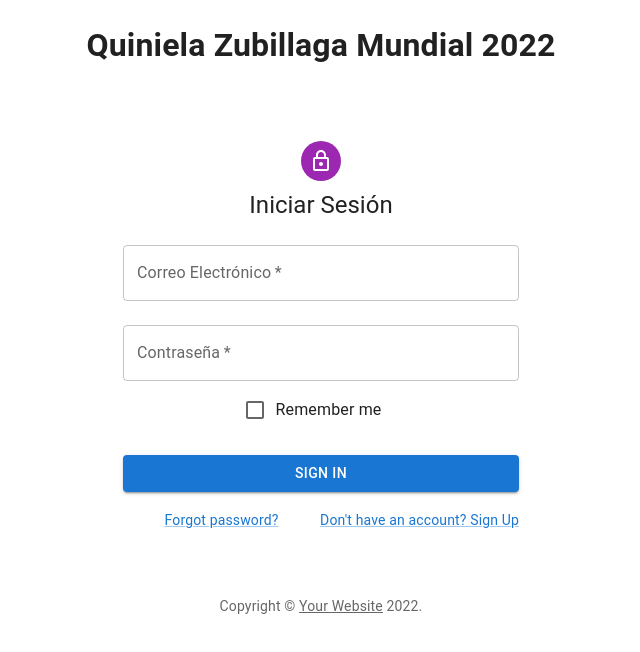
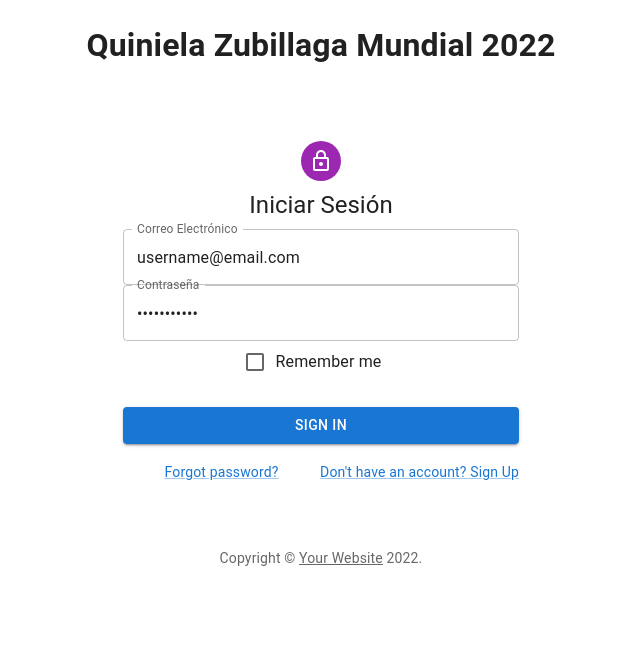
Before and after one commit to ajzpiv97/quiniela-zubillaga-app, a React (Create React App) app: page /login in a window 1280 px wide. Shown: the top 652 px of the page, without its empty margins (319-959 px from the left). Built offline with nearby package versions, Linux system fonts and the light colour scheme.

Commit message:
add formik to login

```diff
--- a/src/views/Login.tsx
+++ b/src/views/Login.tsx
@@ -13,6 +13,8 @@ import Typography from "@mui/material/Typography";
 import Container from "@mui/material/Container";
 import { createTheme, ThemeProvider } from "@mui/material/styles";
 import { Link as LinkRouter } from "react-router-dom";
+import { useFormik } from 'formik';
+import * as Yup from 'yup';
 
 function Copyright(props: any) {
   return (
@@ -34,15 +36,50 @@ function Copyright(props: any) {
 
 const theme = createTheme();
 
-export default function SignIn() {
-  const handleSubmit = (event: React.FormEvent<HTMLFormElement>) => {
-    event.preventDefault();
-    const data = new FormData(event.currentTarget);
-    console.log({
-      email: data.get("email"),
-      password: data.get("password"),
+const LogIn = () => {
+  const formik = useFormik({
+    initialValues: {
+      email: 'username@email.com',
+      password: 'Password123',
+    },
+    validationSchema: Yup.object({
+      email: Yup.string().email('Invalid email format').required('Required'),
+      password: Yup.string().max(255).required('Password is required'),
+
+    }),
+
+    onSubmit: () => {
+
+    fetch("https://quiniela-zubillaga-api.herokuapp.com/api/auth/login", {
+      method: "POST",
+      headers: {
+        "Content-Type": "application/json",
+        Accept: "application/json",
+        "Access-Control-Allow-Origin": "*",
+      },
+      body: JSON.stringify({
+        email: formik.values.email,
+        password: formik.values.password
+      }),
+    })
+      .then((response) => response.json())
+      .then(response  => {
+        console.log(response.code)
+        if(response.code === 401){
+           window.alert(response.description)
+        }
+        else if (response.code === 400){
+          window.alert(response.description)
+       }
+        else{
+          //add redirect
+          console.log(response)
+          return
+        }
         });
-  };
+  }
+
+});
 
   return (
     <ThemeProvider theme={theme}>
@@ -64,28 +101,32 @@ export default function SignIn() {
           </Typography>
           <Box
             component="form"
-            onSubmit={handleSubmit}
+            onSubmit={formik.handleSubmit}
             noValidate
             sx={{ mt: 1 }}
           >
             <TextField
-              margin="normal"
-              required
+               error={Boolean(formik.touched.email && formik.errors.email)}
                fullWidth
+               onBlur={formik.handleBlur}
+               onChange={formik.handleChange}
+               value={formik.values.email}
                id="email"
                label="Correo Electrónico"
                name="email"
                autoComplete="email"
             />
             <TextField
-              margin="normal"
-              required
+            error={Boolean(formik.touched.password && formik.errors.password)}
             fullWidth
+            onBlur={formik.handleBlur}
+            onChange={formik.handleChange}
+            value={formik.values.password}
             name="password"
             label="Contraseña"
             type="password"
             id="password"
-              autoComplete="current-password"
+            autoComplete="new-password"
             />
             <FormControlLabel
               control={<Checkbox value="remember" color="primary" />}
@@ -121,3 +162,5 @@ export default function SignIn() {
     </ThemeProvider>
   );
 }
+
+export default LogIn
--- a/src/views/SignUp.tsx
+++ b/src/views/SignUp.tsx
@@ -72,6 +72,7 @@ const SignUp = () => {
            window.alert("User already exists try again")
         }
         else{
+          //fix redirect
           console.log(response)
           return redirect("/login");
         }
```
Lines whose indentation alone changed are shown as unchanged.
